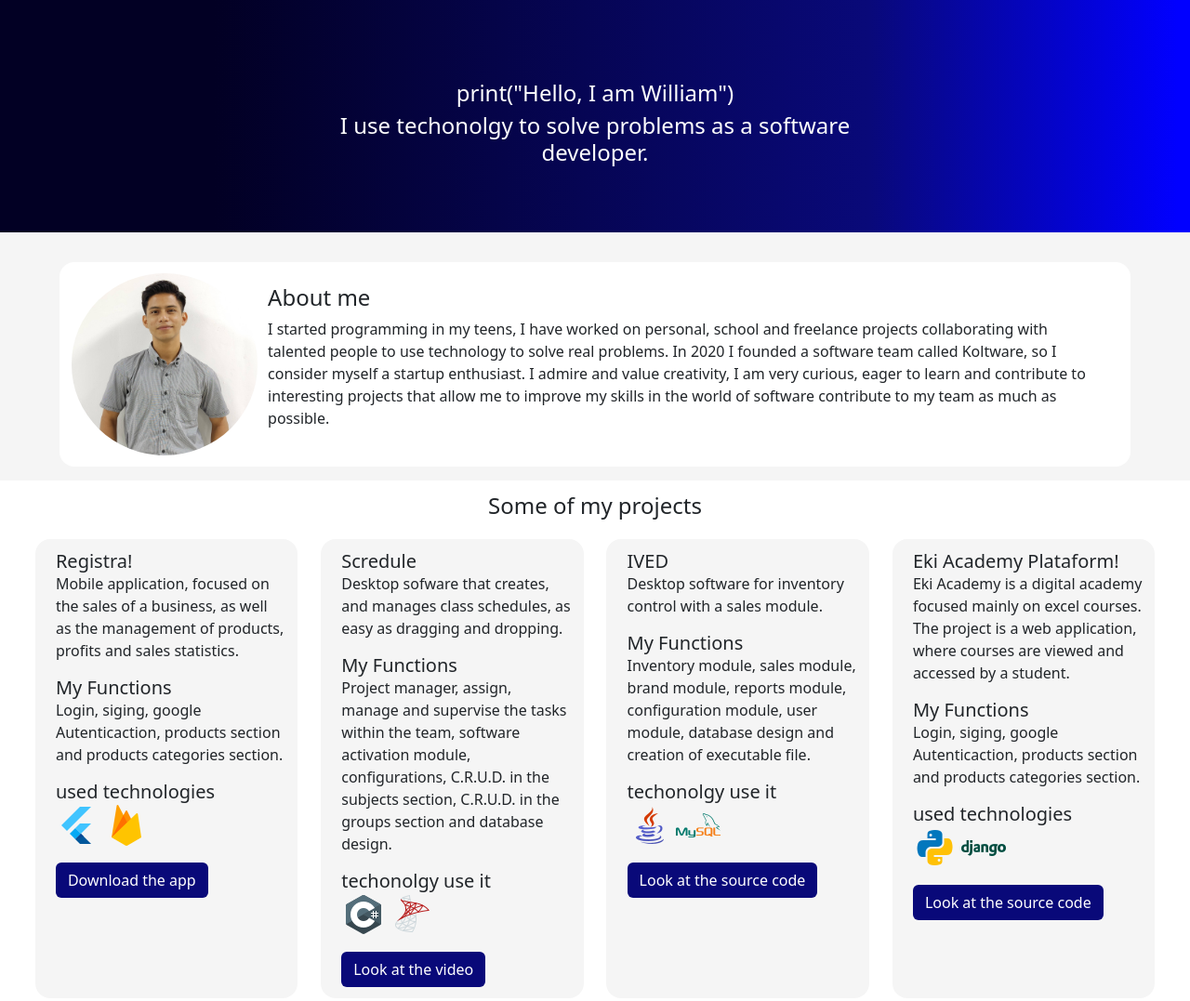
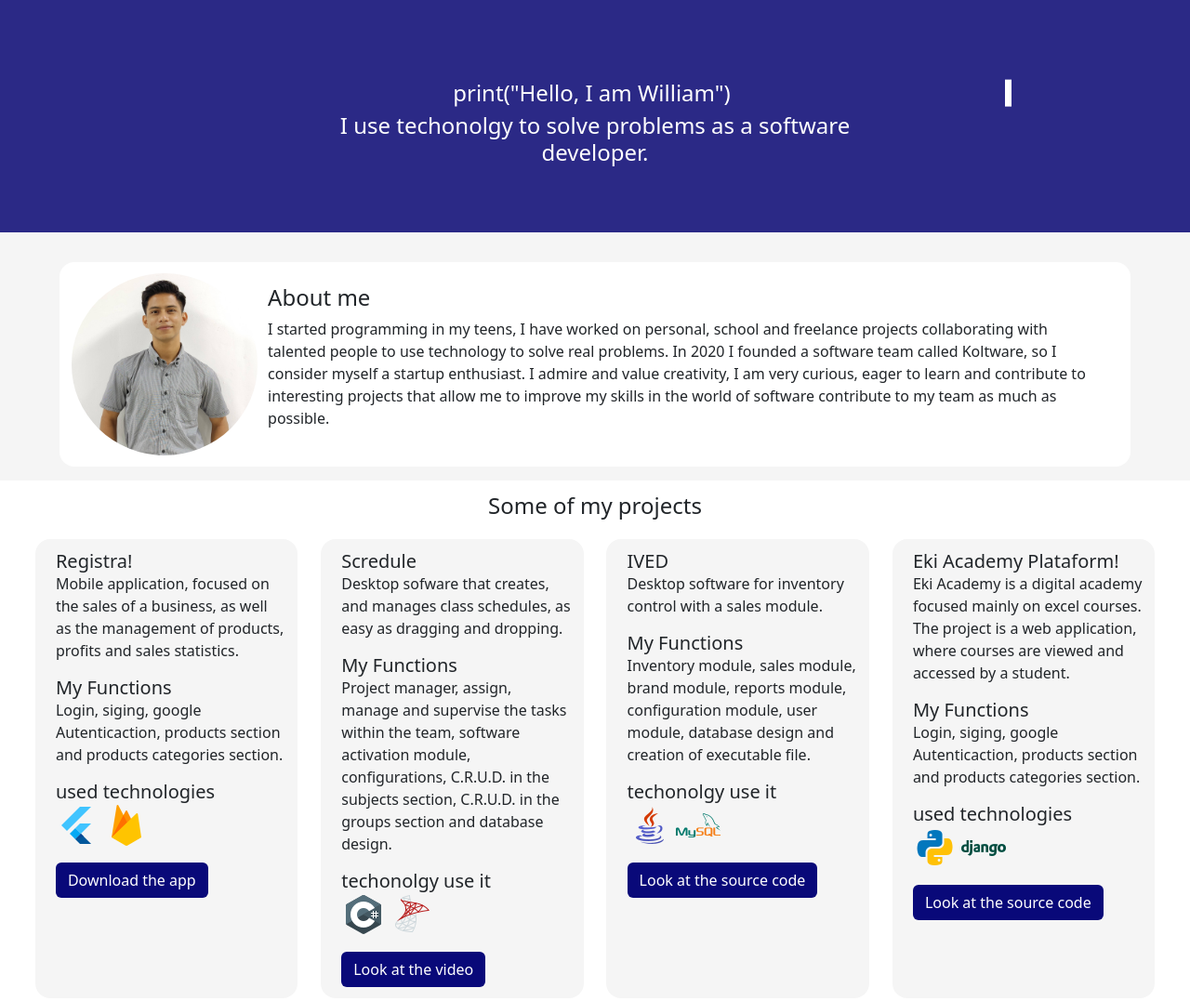
Before and after one commit to willR30/Portafolio, a plain HTML site: page index.html in a window 1280 px wide. Shown: the top 1077 px of the page at 93% size. Drawn offline with nearby package versions, Linux system fonts and the light colour scheme.

Commit message:
Writer efect

```diff
--- a/css/index.css
+++ b/css/index.css
@@ -4,7 +4,8 @@ body{
 }
 
 #banner_container{
-  background: linear-gradient(90deg, rgba(2,0,36,1) 18%, rgba(9,9,121,1) 73%, rgba(1,0,255,1) 99%);
+ /* background: linear-gradient(90deg, rgba(2,0,36,1) 18%, rgba(9,9,121,1) 73%, rgba(1,0,255,1) 99%);*/
+    background-color: #2B2986;
     width: 100%;
     height: 250px;
     position: relative;
@@ -17,15 +18,35 @@ body{
     color: white;
 }
 #text1{
-    top: 40%;
-    left: 50%;
-    transform: translate(-50%, -50%);
+  top: 40%;
+  left: 50%;
+  transform: translate(-50%, -50%);
+  width: 0;
+  overflow: hidden;
+  white-space: nowrap;
+  margin: 0 auto;
+  border-right: 0.30em solid white;
+  animation: typing 3s steps(38) 1s 1 normal both, blink 1s steps(1) infinite;
 }
+@keyframes typing {
+  from {
+    width: 0;
+  }
+  to {
+    width: 70%;
+  }
+}
+@keyframes blink {
+  50% {
+    border-color: transparent;
+  }
+}
+
+
 #text2{
     top: 60%;
     left: 50%;
     transform: translate(-50%, -50%);
-
 }
 
 #about_me_container{
@@ -179,7 +200,8 @@ body{
   }
 
   #banner_container{
-    background: linear-gradient(90deg, rgba(2,0,36,1) 18%, rgba(9,9,121,1) 73%, rgba(1,0,255,1) 99%);
+    /*background: linear-gradient(90deg, rgba(2,0,36,1) 18%, rgba(9,9,121,1) 73%, rgba(1,0,255,1) 99%);*/
+    background-color: #2B2986;
       width: 100%;
       height: 250px;
       position: relative;
```
